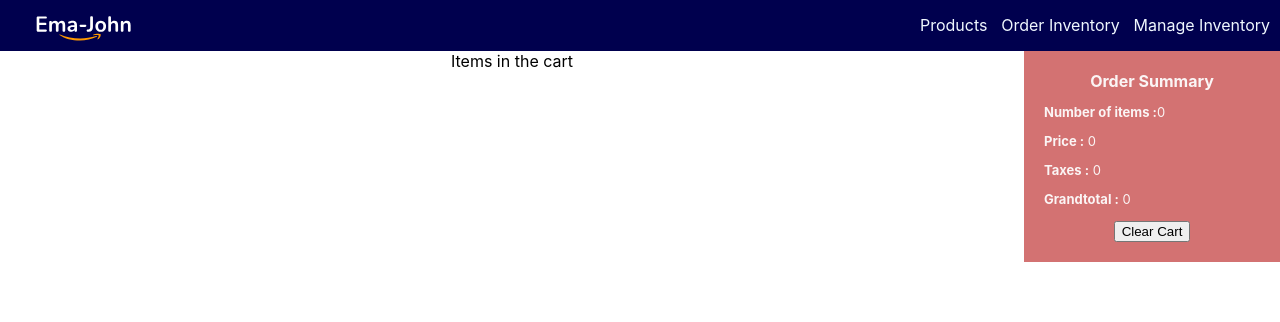
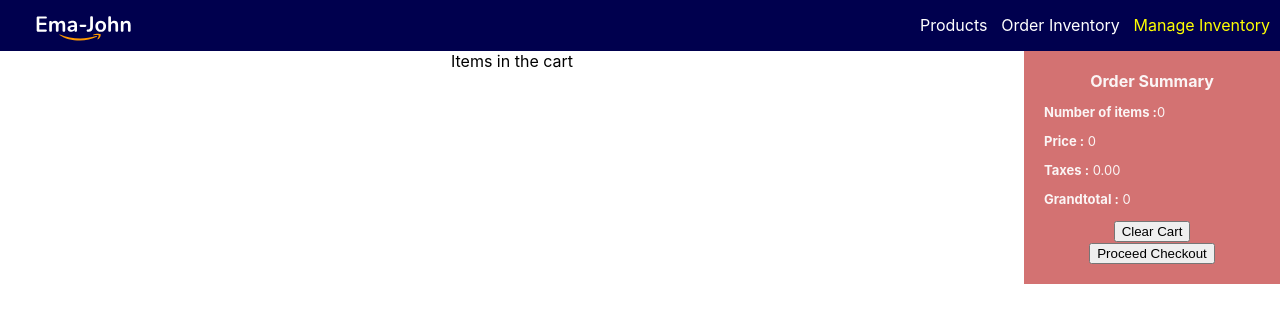
Before and after one commit to lazmikhan/ecommerce-app, a React (Create React App) app: page /manage in a window 1280 px wide. Shown: the top 322 px of the page. Built offline with nearby package versions, Linux system fonts and the light colour scheme.

Commit message:
added customlink

```diff
--- a/src/components/Cart/Cart.js
+++ b/src/components/Cart/Cart.js
@@ -31,7 +31,7 @@ q=q+qt.quantity;
                   <b>Order Summary</b>
              <p><b>Number of items :</b>{q}</p>
              <p><b>Price :</b> {sum}</p>
-             <p><b>Taxes :</b> {taxes}</p>
+             <p><b>Taxes :</b> {taxes.toFixed(2)}</p>
         <p><b>Grandtotal :</b> {total}</p>
                 <button onClick={()=>{
                   props.clearCart(props.cart)
--- a/src/components/Header/Header.js
+++ b/src/components/Header/Header.js
@@ -2,16 +2,17 @@ import React from 'react';
 import './Header.css';
 import logo from '../../images/Logo.svg'
 import { Link } from 'react-router-dom';
+import CustomLink from '../../utilities/CustomLink.js';
 const Header = () => {
     return (
         <div className='header'>
           <img className='logo' src={logo} alt="" />
           <div className='menu'>
 
-          <Link to='/order'>Products </Link>
-          <Link to='/inventory'>Order Inventory </Link>
-          <Link to='/manage'>Manage Inventory </Link>
+          <CustomLink to='/order'>Products </CustomLink>
+          <CustomLink to='/inventory'>Order Inventory </CustomLink>
 
+            <CustomLink to='/manage'>Manage Inventory</CustomLink>
 
           </div>
         </div>
--- a/src/components/Shop/Shop.js
+++ b/src/components/Shop/Shop.js
@@ -1,31 +1,23 @@
 import React, { createRef } from 'react';
 import { Link } from 'react-router-dom';
 import { useState, useEffect } from 'react';
-import { addToDb, getStoredCart } from '../../utilities/fakedb';
+import { addToDb, deleteShoppingCart, getStoredCart } from '../../utilities/fakedb';
 import Cart from '../Cart/Cart';
 import Product from '../Product.js/Product';
 import './Shop.css'
 const Shop = () => {
-    const [open , setOpen]= useState(true);
-
-    const onOpen=()=>{
-       if(open){
-        console.log(open);
-        setOpen(false);
 
 
 
-       }
-       else if(!open){
-        console.log(open)
-        setOpen(true);
-
-       }
-
-    }
     const [products , setProducts]= useState([]);
     const [cart, setCart]= useState([]);
     var [number , setNumber]= useState(0);
+    const deleteCart=(products)=>{
+        deleteShoppingCart();
+    products=[];
+
+    setCart(products);
+    }
     useEffect(()=>{
 
         fetch('products.json').then(res=>res.json()).then(data=>setProducts(data));
@@ -100,7 +92,7 @@ var taxes = sum*tax;
                         </div>
                         <div className='cart'>
 
-       <Cart  cart={cart}>
+       <Cart clearCart={deleteCart}  cart={cart}>
   <Link to="/manage"><button>Review Item</button></Link>
        </Cart>
 
--- a/src/components/manage/Manage.js
+++ b/src/components/manage/Manage.js
@@ -1,5 +1,6 @@
 import React, { useEffect, useState } from 'react';
 import useCart from '../../hooks/useCart';
+import { Link } from 'react-router-dom';
 import useProducts from '../../hooks/useProducts';
 import { deleteShoppingCart, removeFromDb } from '../../utilities/fakedb';
 import Cart from '../Cart/Cart';
@@ -64,6 +65,7 @@ for(let quanTotal of cart)
            </div>
            <div className='cart'>
  <Cart clearCart={deleteCart}   cart={cart}></Cart>
+ <Link to="/inventory"><button>Proceed Checkout</button></Link>
            </div>
         </div>
     );
--- /dev/null
+++ b/src/utilities/CustomLink.js
@@ -0,0 +1,26 @@
+import React from 'react';
+import {
+
+  Link,
+  useMatch,
+  useResolvedPath} from "react-router-dom";
+
+  function CustomLink({ children, to, ...props }) {
+    let resolved = useResolvedPath(to);
+    let match = useMatch({ path: resolved.pathname, end: true });
+
+    return (
+      <div>
+        <Link
+          style={{ color: match ? "yellow" : "white" }}
+          to={to}
+          {...props}
+        >
+          {children}
+        </Link>
+        {match&&" " }
+      </div>
+    );
+  }
+
+export default CustomLink;
```
